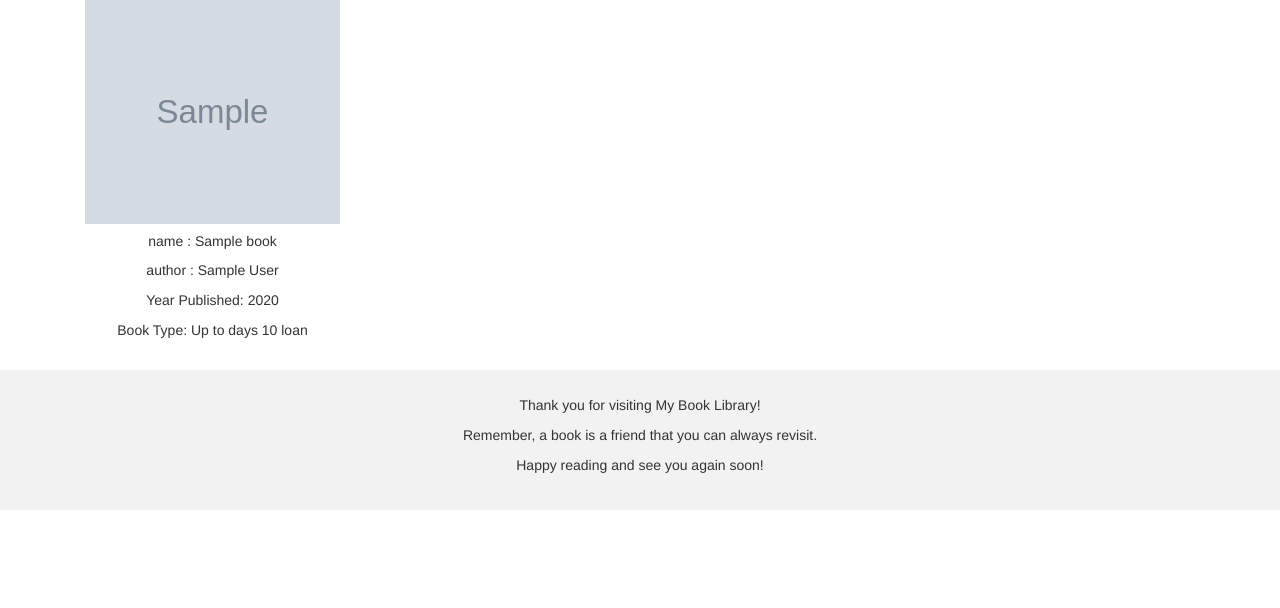
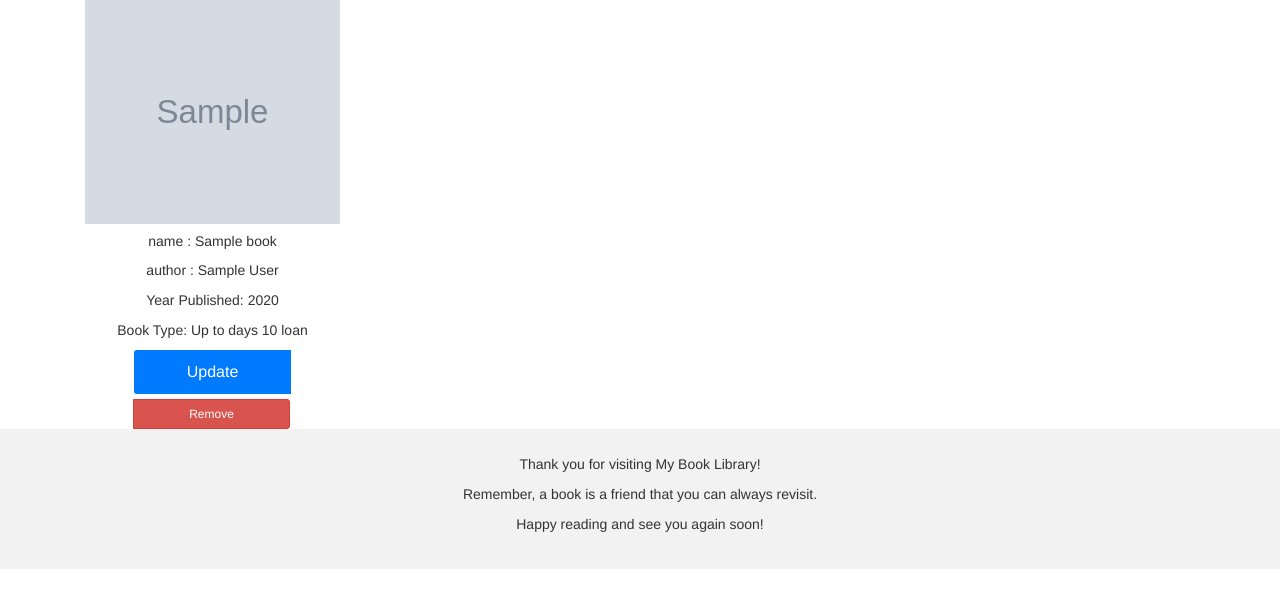
Before and after one commit to oferkarp/Libary_Progect_django, a Django app: page /libary_shop/ in a window 1280 px wide. Shown: the part 111-719 px from the top of the page. Run offline with Django 4.2, Linux system fonts and the light colour scheme; a user stored in the database is signed in; tables that the repository leaves empty hold one stand-in row (values such as "Sample post"); grey boxes marked "Sample" are stand-in pictures; some libraries are stand-ins or nearby versions.

Commit message:
added remove  book

```diff
--- a/libary_shop/templates/index.html
+++ b/libary_shop/templates/index.html
@@ -15,9 +15,11 @@
           <p class="card-text">Book Type: {{ book.get_book_type_display }}</p>
           <div class="d-flex justify-content-between align-items-center">
             <div class="btn-group">
-              <!-- <a type="button" class="btn btn-sm btn-outline-secondary">View Details</a>
-              <a type="button" class="btn btn-sm btn-outline-secondary">Borrow</a> -->
-            </div>
+              {% if user.is_superuser %}
+                  <a href="{% url 'add_book' %}" class="btn btn-sm btn-primary btn-block">Update</a>
+                  <a href="{% url 'remove_book' book.id %}" class="btn btn-sm btn-danger btn-block">Remove</a>
+              {% endif %}
+          </div>
           </div>
         </div>
       </div>
--- a/libary_shop/urls.py
+++ b/libary_shop/urls.py
@@ -20,5 +20,6 @@ urlpatterns = [
     path('return_book/', views.return_book, name='return_book'),
     path('all_loans/', views.display_all_loans, name='all_loans'),
     path('add_book/', views.add_book, name='add_book'),
+    path('remove_book/<int:book_id>/', views.remove_book, name='remove_book'),
 
 ]
--- a/libary_shop/views.py
+++ b/libary_shop/views.py
@@ -189,3 +189,8 @@ def add_book(request):
                 pass  # You can customize error handling here
 
     return render(request, 'add_book.html', {'Book': Book})  # Pass the Book model to the template context
+
+def remove_book(request, book_id):
+    book = get_object_or_404(Book, id=book_id)
+    book.delete()
+    return redirect('all_books')  # Redirect to a page after successful remove book
```
Also changed, not shown: libary_shop/models.py (+0 -12 lines).
